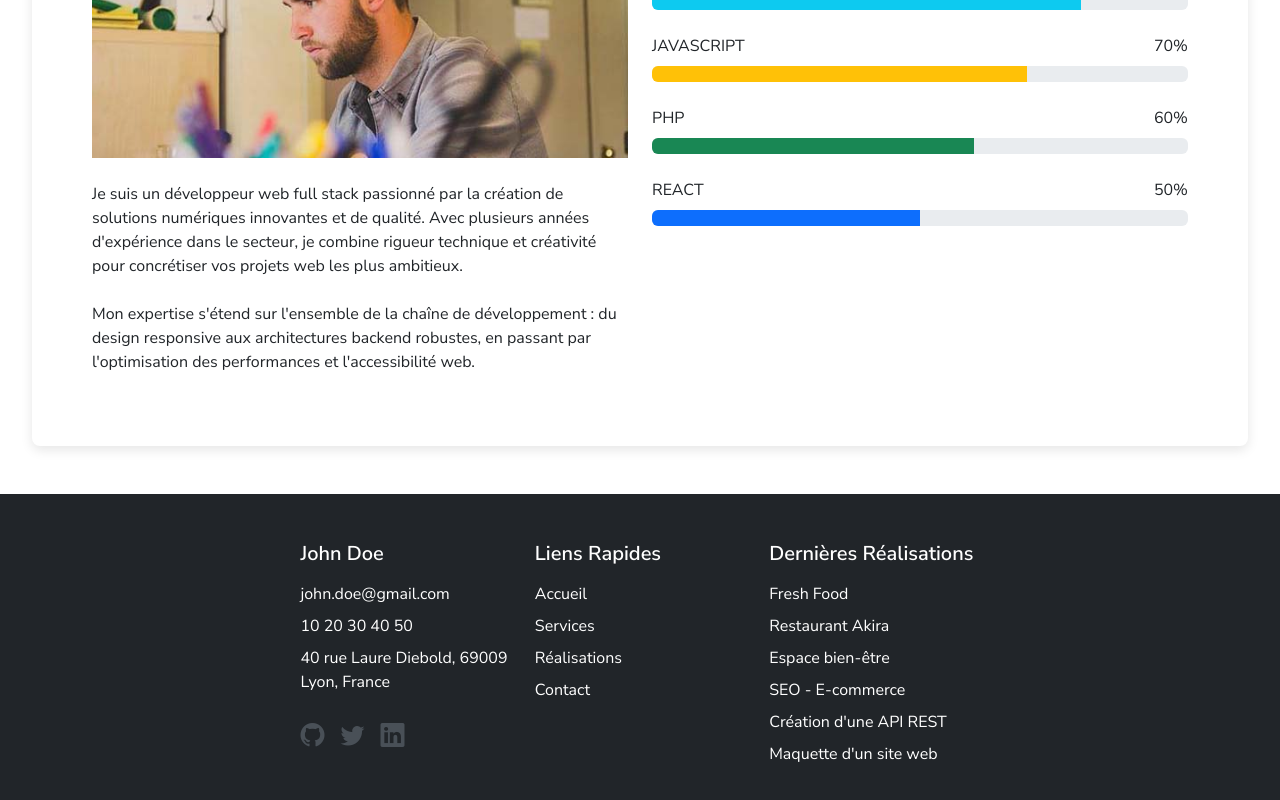
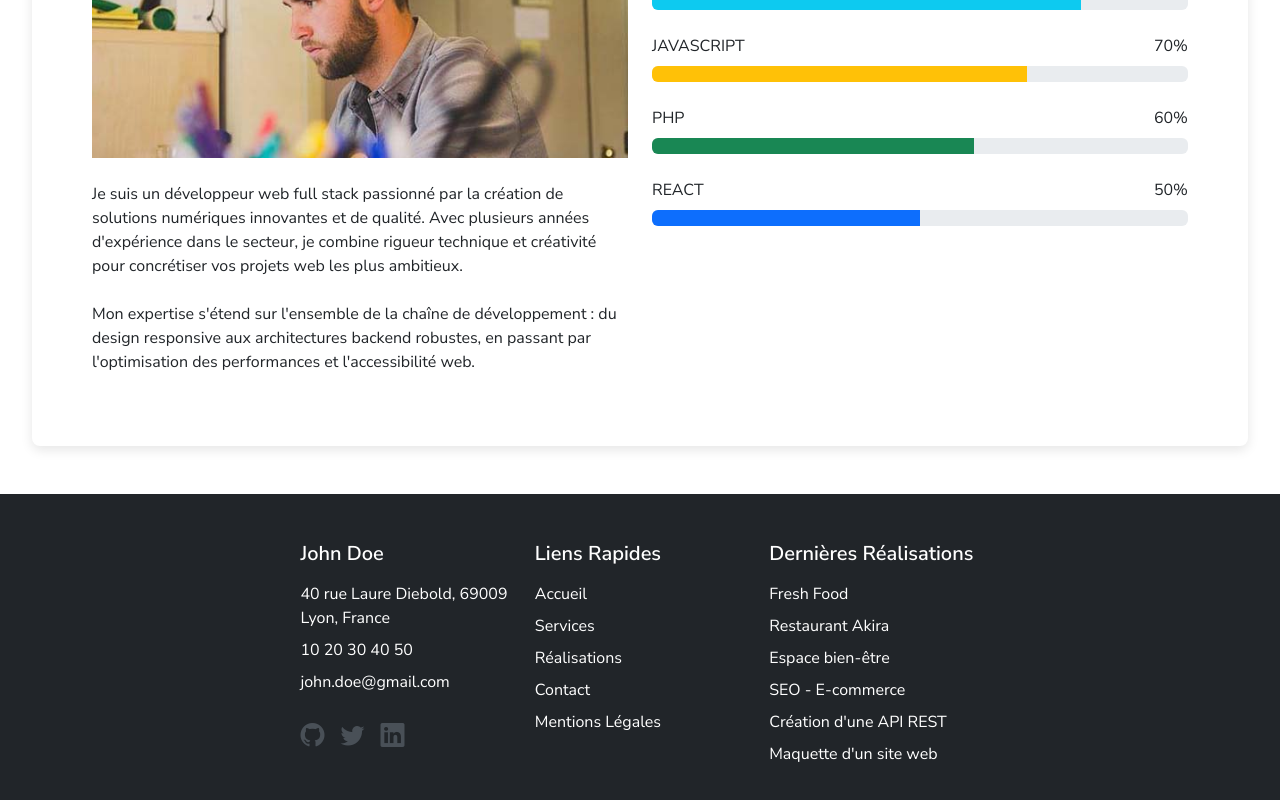
Before and after one commit to VMIbharel/cef-tp-portfolio, a Next.js app: page / in a window 1280 px wide. Shown: the part 1132-1932 px from the top of the page. Built offline with nearby package versions, Linux system fonts and the light colour scheme.

Commit message:
[UPDATE] Refactor Layout component to remove unnecessary class; update contact information order in siteConfig

```diff
--- a/components/Layout.js
+++ b/components/Layout.js
@@ -5,7 +5,7 @@
   return (
     <>
       <Header />
-      <main className="min-vh-100">
+      <main>
         {children}
       </main>
       <Footer />
--- a/components/contact/Info.js
+++ b/components/contact/Info.js
@@ -26,9 +26,7 @@
             return (
               <div key={contact.label} className="contact-info-item mb-2">
                 <i className="bi bi-telephone me-2"></i>
-                <a href={`tel:${contact.value}`} className="text-dark text-decoration-none">
                   {contact.value}
-                </a>
               </div>
             );
           } else if (contact.label === "email") {
--- a/data/siteConfig.js
+++ b/data/siteConfig.js
@@ -8,9 +8,9 @@
 
   // Contact Information
   contact: [
+    { label: "address", value: "40 rue Laure Diebold, 69009 Lyon, France" },
+    { label: "phone", value: "10 20 30 40 50" },
     { label: "email", value: "john.doe@gmail.com" },
-    { label: "phone", value: "10 20 30 40 50" },
-    { label: "address", value: "40 rue Laure Diebold, 69009 Lyon, France" },
   ],
 
   // Social Media URLs
@@ -35,5 +35,6 @@
     { label: "Services", href: "/services" },
     { label: "Réalisations", href: "/portfolio" },
     { label: "Contact", href: "/contact" },
+    { label: "Mentions Légales", href: "/legal" },
   ],
 };
```
